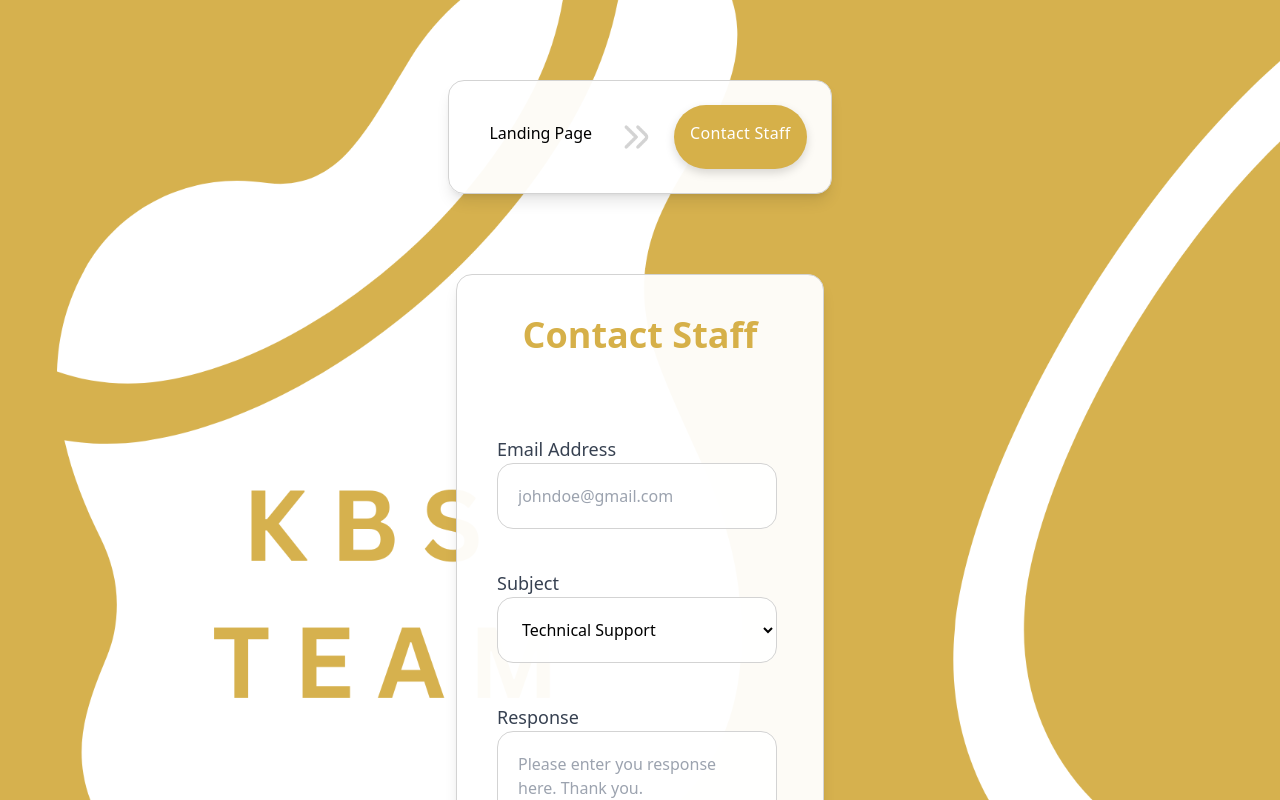
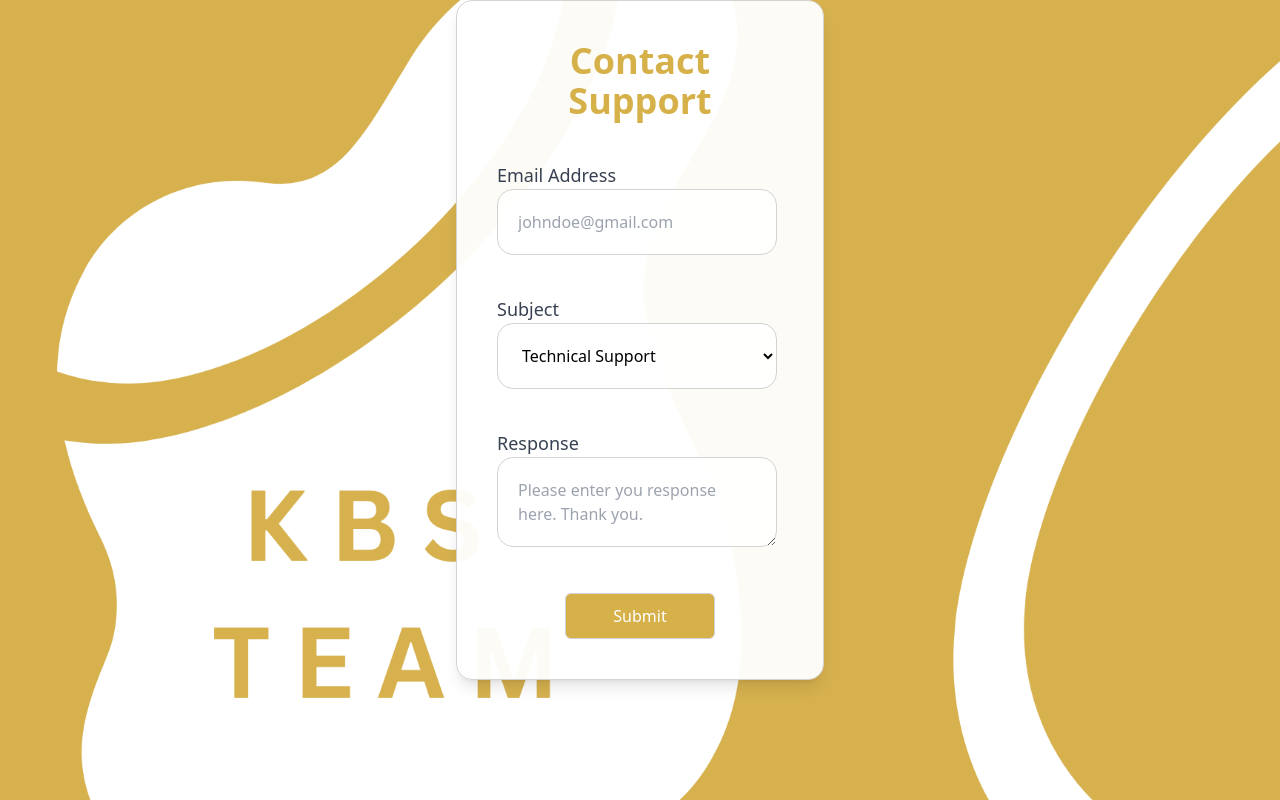
Before and after one commit to EmmanualJanuarie/KBS_portal, a React (Vite) app in the folder mern-frontend/: page /contact-staff-page in a window 1280 px wide. Shown: the top 800 px of the page. Built offline with nearby package versions, Linux system fonts and the light colour scheme.

Commit message:
Update ContactStaffPage.tsx

```diff
--- a/mern-frontend/pages/ContactStaffPage.tsx
+++ b/mern-frontend/pages/ContactStaffPage.tsx
@@ -5,52 +5,24 @@
  * @returns tsx script to render in the Contact Staff form
  */
 
-import BreadCrumb from "../src/components/BreadCrumb";
+
+import { useEffect } from "react";
 import ButtonComponent from "../src/components/ButtonComponent";
-import MobileBreadCrumb from "../src/components/MobileBreadCrumb";
-import { ICONS } from "../utils/icons";
-import { ROUTES } from "../utils/routes";
 
 export default function ContactStaffPage(){
+
+    useEffect(() =>{
+        document.title = "Contact Support";
+    });
 
     return(
         <div className="w-full" id="contactstaff_page">
               {/* COLUMN */}
-            <div className="flex flex-col md:flex md:flex-col sm:flex sm:flex-col justify-center items-center py-20 gap-20 ">
-                {/* BREADCRUMBS */}
-                {/* BREADCRUMBS FOR LAPTOP/DESKTOP */}
-                <div className="hidden md:flex">
-                    <BreadCrumb
-                    crumb_one={{
-                        setName: "Landing Page",
-                        setNavigationLink: ROUTES.LANDING_PAGE,
-                        isSelected: false
-                    }}
-                    crumb_two={{
-                        setName: "Contact Staff",
-                        setNavigationLink: "",
-                        isSelected: true,
-                        shouldAddAnotherRoute: false
-                    }} crumb_three={{setName: "", setNavigationLink: "", isSelected: false , shouldAddAnotherRoute: false}}
-                       crumb_four={{ setName: "", setNavigationLink: "", isSelected: false }}
-                       setSeperatorIcon={"../" + ICONS.DOUBLE_ARROW_ICON}
-
-                />
-                </div>
-
-                {/* BREADCRUMBS FOR MOBILE */}
-                <div className="flex md:hidden">
-                    <MobileBreadCrumb
-                        crumb_one={{ name: "Contact Staff", value: "Contact Staff", route: "", add_crumb_two: true}}
-                        crumb_two={{ name: "Landing Page", value: "Landing Page", route: ROUTES.LANDING_PAGE, add_crumb_three: false}}
-                        crumb_three={{ name: "", value: "", route: ""}}
-                    />
-                </div>
-
+            <div className="flex flex-col md:flex md:flex-col sm:flex sm:flex-col justify-center items-center py-30 gap-20 ">
                 {/* CONTACT FORM */}
                  <div className="bg-white/95 shadow-lg rounded-2xl p-10 items-center justify-center form-contactstaff">
-                        <div className="flex flex-col md:flex md:flex-col sm:flex sm:flex-col justify-center lg:gap-20">
-                            <div className="text-4xl font-bold color-gold text-center">Contact Staff</div>
+                        <div className="flex flex-col md:flex md:flex-col sm:flex sm:flex-col justify-center lg:gap-10">
+                            <div className="text-4xl font-bold color-gold text-center">Contact Support</div>
                             <form>
                                 {/* INNER COLUMN */}
                                 <div className="flex flex-col md:flex md:flex-col sm:flex sm:flex-col justify-center lg:gap-10 md:gap-10 sm:gap-10">
```
